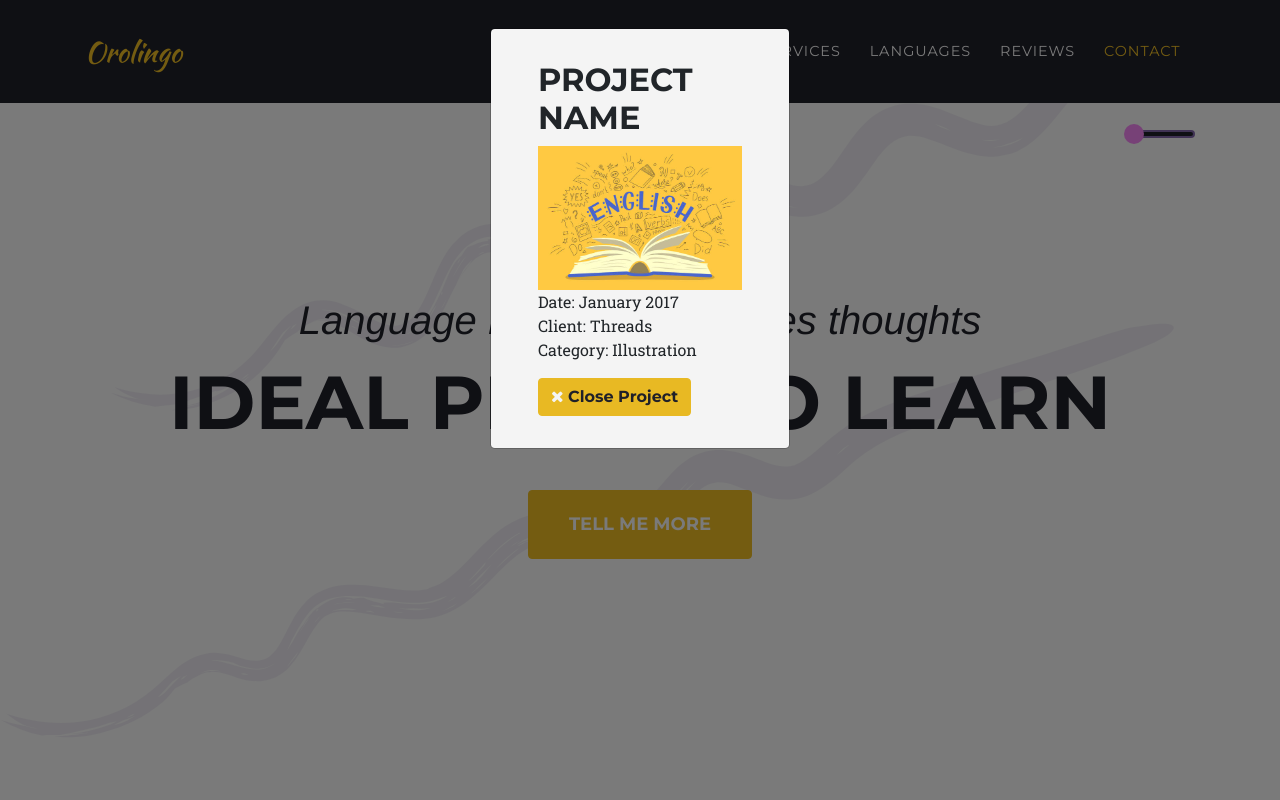
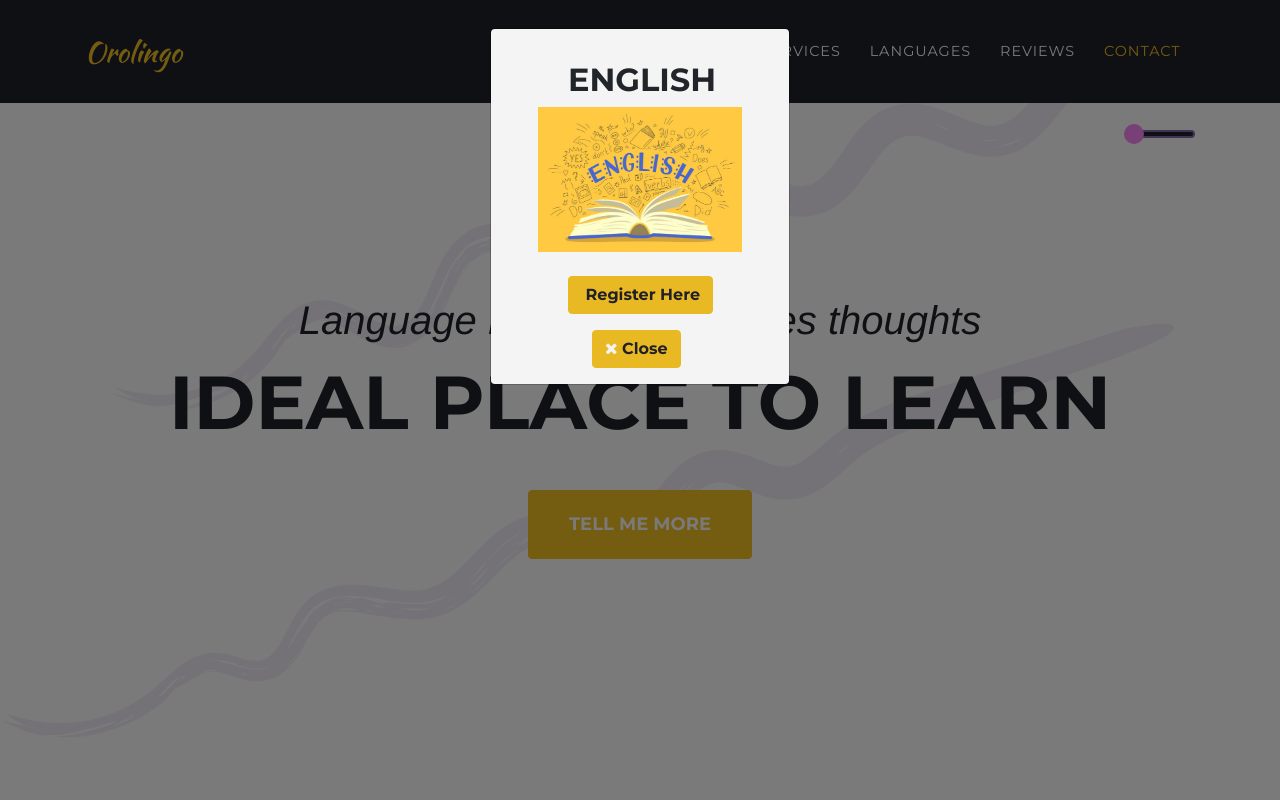
Before and after one commit to amancode27/Orolingo-design, a PHP site: page / in a window 1280 px wide, after a click that opens the changed part. Run offline with PHP 8.4, Linux system fonts and the light colour scheme; some web fonts are replaced.

Commit message:
commit final

```diff
--- a/Light_dark.css
+++ b/Light_dark.css
@@ -43,6 +43,7 @@ p {
 
 .icons {
     width: 50px;
+    color:black;
     height: 50px;
     border-radius: 50%;
     background-color: #f4f4f4;
@@ -166,6 +167,9 @@ span {
 body.dark .ome{
 	color: #f4f4f4 !important;
 }
+body.bg-light .reg{
+	color: #1f2029 !important;
+}
 body.bg-light span {
   color: #1f2029;
   -webkit-transition: all 0.3s ease-out;
--- a/index.html
+++ b/index.html
@@ -4,7 +4,7 @@
 <head>
     <meta charset="utf-8">
     <meta name="viewport" content="width=device-width, initial-scale=1.0, shrink-to-fit=no">
-    <title>Home - Brand</title>
+    <title>Orolingo</title>
     <link rel="icon" href="assets/img/OrOlingo.png" type="image/icon type">
     <link rel="stylesheet" href="assets/bootstrap/css/bootstrap.min.css">
     <link rel="stylesheet" href="https://fonts.googleapis.com/css?family=Montserrat:400,700">
@@ -66,21 +66,21 @@
             <div class="row">
                 <div class="col-lg-12 text-center">
                     <h2 class="text-uppercase section-heading">Orolingo offers!!</h2>
-                    <h3 class="text-muted section-subheading">Lorem ipsum dolor sit amet consectetur</h3>
+                    <h3 class="text-muted section-subheading">Services that are inherited deep within our roots</h3>
                 </div>
             </div>
             <div class="row text-center">
                 <div class="col-md-4"><span class="fa-stack fa-4x"><img style="border-radius:20% ;" src="assets/img/idea1.png"></span><br><br/>
                     <h4 class="section-heading">Innovation in Learning</h4>
-                    <p class="text-muted">Lorem ipsum dolor sit amet, consectetur adipisicing elit. Minima maxime quam architecto quo inventore harum ex magni, dicta impedit.</p>
+                    <p class="text-muted">When it comes to innovation , utmost sincerity  and faith has been put to these courses to train the creative minds</p>
                 </div>
                 <div class="col-md-4"><span class="fa-stack fa-4x"><img style="border-radius:20% ;"  src="assets/img/devices1.png"></span><br><br/>
                     <h4 class="section-heading">Learn at any device</h4>
-                    <p class="text-muted">Lorem ipsum dolor sit amet, consectetur adipisicing elit. Minima maxime quam architecto quo inventore harum ex magni, dicta impedit.</p>
+                    <p class="text-muted">Devices should not stop us from achieving our desired goals ,to maximize our potential, So anyone can  access us from any medium</p>
                 </div>
                 <div class="col-md-4"><span class="fa-stack fa-4x"><img style="border-radius:20% ;"  src="assets/img/language1.png"></span><br><br/>
                     <h4 class="section-heading">Multiple Languages</h4>
-                    <p class="text-muted">Lorem ipsum dolor sit amet, consectetur adipisicing elit. Minima maxime quam architecto quo inventore harum ex magni, dicta impedit.</p>
+                    <p class="text-muted">Multiple languages can be learn here to grow and learn how to speak and listen  different people from different parts of the world  </p>
                 </div>
             </div>
         </div>
@@ -91,7 +91,7 @@
             <div class="row">
                 <div class="col-lg-12 text-center">
                     <h2 class="text-uppercase section-heading">Languages To Choose</h2>
-                    <h3 class="section-subheading text-muted">Lorem ipsum dolor sit amet consectetur.</h3>
+                    <h3 class="section-subheading text-muted">All the languages can be found here</h3>
                 </div>
             </div>
             <div class="row">
@@ -260,7 +260,7 @@
                             <small class="text-muted">3 days ago</small>
 
                           </div>
-                          <p style="color:black"  class="mb-1 ome">Donec id elit non mi porta gravida at eget metus. Maecenas sed diam eget risus varius blandit.</p>
+                          <p style="color:black"  class="mb-1 ome">When it comes to learning with innovation , this is the best source available.</p>
                           <!-- <small>Donec id elit non mi porta.</small> -->
                           <!-- <br></br> -->
                           <cite class="ome">Aman Agrawal</cite>
@@ -268,14 +268,14 @@
                                 <span class="fa fa-star checked"></span>
                                 <span class="fa fa-star checked"></span>
                                 <span class="fa fa-star checked"></span>
-                                <span class="fa fa-star checker"></span>
+                                <span class="fa fa-star checked"></span>
                         </a>
                         <a href="#" class="list-group-item list-group-item-action flex-column align-items-start">
                           <div class="d-flex w-100 justify-content-between">
                             <!-- <h5 class="mb-1">List group item heading</h5> -->
                             <small class="text-muted">3 days ago</small>
                           </div>
-                          <p  style="color:black" class="mb-1 ome">Donec id elit non mi porta gravida at eget metus. Maecenas sed diam eget risus varius blandit.</p>
+                          <p  style="color:black" class="mb-1 ome">Orolingo has always provided me with premium content that i has been looking for.</p>
                           <!-- <small class="text-muted">Donec id elit non mi porta.</small> -->
                           <!-- <br></br> -->
                           <cite class="ome">Rohan Gupta</cite>
@@ -389,7 +389,7 @@
                 <div class="col-md-9">
                     <div class="contact-us text-center">
                         <h3>Contact Us</h3>
-                        <p class="mb-5">Lorem ipsum is placeholder text commonly used in the graphic, print, and publishing industries for previewing layouts and visual mockups.</p>
+                        <p class="mb-5">Feel free to contact us , this place have always nurture the doubts within our young minds and talents.Orolingo is always ready to serve. </p>
                         <div class="row">
                             <div class="col-md-6">
                                 <div class="mt-5 text-center px-3">
@@ -459,15 +459,18 @@
                         <div class="row">
                             <div class="col-lg-8 mx-auto">
                                 <div class="modal-body">
-                                    <h2 class="text-uppercase">Project Name</h2>
+                                    <h2 style="position: relative;left:30px" class="text-uppercase">English</h2>
                                   <img class="img-fluid d-block mx-auto" src="assets/img/english.jpg">
+                                <br/>
                                     <!-- <p>Use this area to describe your project. Lorem ipsum dolor sit amet, consectetur adipisicing elit. Est blanditiis dolorem culpa incidunt minus dignissimos deserunt repellat aperiam quasi sunt officia expedita beatae
                                         cupiditate, maiores repudiandae, nostrum, reiciendis facere nemo!</p> -->
-                                    <ul class="list-unstyled">
+                                    <!-- <ul class="list-unstyled">
                                         <li>Date: January 2017</li>
                                         <li>Client: Threads</li>
                                         <li>Category: Illustration</li>
-                                    </ul><button class="btn btn-primary" data-dismiss="modal" type="button"><i class="fa fa-times"></i><span>&nbsp;Close Project</span></button></div>
+                                    </ul> -->
+                                    <button style="position: relative;left:30px;" class="btn btn-primary"><a style="color: white " class="reg" target="blank" href="https://forms.gle/QcMVUztw85uovHyi6">&nbsp;Register Here</a></button></div>
+                                    <button  style="position: relative;left:70px;" class="btn btn-primary" data-dismiss="modal" type="button"><i class="fa fa-times"></i><span>&nbsp;Close </span></button></div>
                             </div>
                         </div>
                     </div>
@@ -483,15 +486,18 @@
                         <div class="row">
                             <div class="col-lg-8 mx-auto">
                                 <div class="modal-body">
-                                    <h2 class="text-uppercase">Project Name</h2>
+                                    <h2 style="position: relative;left:25px"  class="text-uppercase">German</h2>
                                   <img class="img-fluid d-block mx-auto" src="assets/img/german.jpg">
+                                  <br>
                                     <!-- <p>Use this area to describe your project. Lorem ipsum dolor sit amet, consectetur adipisicing elit. Est blanditiis dolorem culpa incidunt minus dignissimos deserunt repellat aperiam quasi sunt officia expedita beatae
                                         cupiditate, maiores repudiandae, nostrum, reiciendis facere nemo!</p> -->
-                                    <ul class="list-unstyled">
+                                    <!-- <ul class="list-unstyled">
                                         <li>Date: January 2017</li>
                                         <li>Client: Threads</li>
                                         <li>Category: Illustration</li>
-                                    </ul><button class="btn btn-primary" data-dismiss="modal" type="button"><i class="fa fa-times"></i><span>&nbsp;Close Project</span></button></div>
+                                    </ul> -->
+                                    <button style="position: relative;left:30px;" class="btn btn-primary"><a style="color: white " class="reg" target="blank" href="https://forms.gle/QcMVUztw85uovHyi6">&nbsp;Register Here</a></button></div>
+                                    <button  style="position: relative;left:70px;" class="btn btn-primary" data-dismiss="modal" type="button"><i class="fa fa-times"></i><span>&nbsp;Close </span></button></div>
                             </div>
                         </div>
                     </div>
@@ -507,15 +513,18 @@
                         <div class="row">
                             <div class="col-lg-8 mx-auto">
                                 <div class="modal-body">
-                                    <h2 class="text-uppercase">Project Name</h2>
+                                    <h2  style="position: relative;right:10px" class="text-uppercase">Vernacular</h2>
                                   <img class="img-fluid d-block mx-auto" src="assets/img/dutch.jpg">
+                                  <br>
                                     <!-- <p>Use this area to describe your project. Lorem ipsum dolor sit amet, consectetur adipisicing elit. Est blanditiis dolorem culpa incidunt minus dignissimos deserunt repellat aperiam quasi sunt officia expedita beatae
                                         cupiditate, maiores repudiandae, nostrum, reiciendis facere nemo!</p> -->
-                                    <ul class="list-unstyled">
+                                    <!-- <ul class="list-unstyled">
                                         <li>Date: January 2017</li>
                                         <li>Client: Threads</li>
                                         <li>Category: Illustration</li>
-                                    </ul><button class="btn btn-primary" data-dismiss="modal" type="button"><i class="fa fa-times"></i><span>&nbsp;Close Project</span></button></div>
+                                    </ul> -->
+                                    <button style="position: relative;left:30px;" class="btn btn-primary"><a style="color: white " class="reg" target="blank" href="https://forms.gle/QcMVUztw85uovHyi6">&nbsp;Register Here</a></button></div>
+                                    <button  style="position: relative;left:70px;" class="btn btn-primary" data-dismiss="modal" type="button"><i class="fa fa-times"></i><span>&nbsp;Close </span></button></div>
                             </div>
                         </div>
                     </div>
@@ -531,15 +540,18 @@
                         <div class="row">
                             <div class="col-lg-8 mx-auto">
                                 <div class="modal-body">
-                                    <h2 class="text-uppercase">Project Name</h2>
+                                    <h2  style="position: relative;left:30px" class="text-uppercase">French</h2>
                                   <img class="img-fluid d-block mx-auto" src="assets/img/french.jpg">
+                                  <br>
                                     <!-- <p>Use this area to describe your project. Lorem ipsum dolor sit amet, consectetur adipisicing elit. Est blanditiis dolorem culpa incidunt minus dignissimos deserunt repellat aperiam quasi sunt officia expedita beatae
                                         cupiditate, maiores repudiandae, nostrum, reiciendis facere nemo!</p> -->
-                                    <ul class="list-unstyled">
+                                                                   <!-- <ul class="list-unstyled">
                                         <li>Date: January 2017</li>
                                         <li>Client: Threads</li>
                                         <li>Category: Illustration</li>
-                                    </ul><button class="btn btn-primary" data-dismiss="modal" type="button"><i class="fa fa-times"></i><span>&nbsp;Close Project</span></button></div>
+                                    </ul> -->
+                                    <button style="position: relative;left:30px;" class="btn btn-primary"><a style="color: white " class="reg" target="blank" href="https://forms.gle/QcMVUztw85uovHyi6">&nbsp;Register Here</a></button></div>
+                                    <button  style="position: relative;left:70px;" class="btn btn-primary" data-dismiss="modal" type="button"><i class="fa fa-times"></i><span>&nbsp;Close </span></button></div>
                             </div>
                         </div>
                     </div>
@@ -555,15 +567,18 @@
                         <div class="row">
                             <div class="col-lg-8 mx-auto">
                                 <div class="modal-body">
-                                    <h2 class="text-uppercase">Project Name</h2>
+                                    <h2  style="position: relative;left:30px" class="text-uppercase">Spanish</h2>
                                   <img class="img-fluid d-block mx-auto" src="assets/img/spanish.png">
+                                  <br>
                                     <!-- <p>Use this area to describe your project. Lorem ipsum dolor sit amet, consectetur adipisicing elit. Est blanditiis dolorem culpa incidunt minus dignissimos deserunt repellat aperiam quasi sunt officia expedita beatae
                                         cupiditate, maiores repudiandae, nostrum, reiciendis facere nemo!</p> -->
-                                    <ul class="list-unstyled">
+                                                                      <!-- <ul class="list-unstyled">
                                         <li>Date: January 2017</li>
                                         <li>Client: Threads</li>
                                         <li>Category: Illustration</li>
-                                    </ul><button class="btn btn-primary" data-dismiss="modal" type="button"><i class="fa fa-times"></i><span>&nbsp;Close Project</span></button></div>
+                                    </ul> -->
+                                    <button style="position: relative;left:30px;" class="btn btn-primary"><a style="color: white " class="reg" target="blank" href="https://forms.gle/QcMVUztw85uovHyi6">&nbsp;Register Here</a></button></div>
+                                    <button  style="position: relative;left:70px;" class="btn btn-primary" data-dismiss="modal" type="button"><i class="fa fa-times"></i><span>&nbsp;Close </span></button></div>
                             </div>
                         </div>
                     </div>
@@ -579,15 +594,17 @@
                         <div class="row">
                             <div class="col-lg-8 mx-auto">
                                 <div class="modal-body">
-                                    <h2 class="text-uppercase">Project Name</h2>
+                                    <h2 class="text-uppercase">Coming ..</h2>
                                   <img class="img-fluid d-block mx-auto" src="assets/img/more.png">
                                     <!-- <p>Use this area to describe your project. Lorem ipsum dolor sit amet, consectetur adipisicing elit. Est blanditiis dolorem culpa incidunt minus dignissimos deserunt repellat aperiam quasi sunt officia expedita beatae
                                         cupiditate, maiores repudiandae, nostrum, reiciendis facere nemo!</p> -->
-                                    <ul class="list-unstyled">
+                                    <!-- <ul class="list-unstyled">
                                         <li>Date: January 2017</li>
                                         <li>Client: Threads</li>
                                         <li>Category: Illustration</li>
-                                    </ul><button class="btn btn-primary" data-dismiss="modal" type="button"><i class="fa fa-times"></i><span>&nbsp;Close Project</span></button></div>
+                                    </ul> -->
+                                    <button style="position: relative;left:15px;" class="btn btn-primary"><a style="color: white " class="reg" target="blank" href="https://forms.gle/QcMVUztw85uovHyi6">&nbsp;Register Here</a></button></div>
+                                    <button  style="position: relative;left:55px;" class="btn btn-primary" data-dismiss="modal" type="button"><i class="fa fa-times"></i><span>&nbsp;Close </span></button></div>
                             </div>
                         </div>
                     </div>
```
